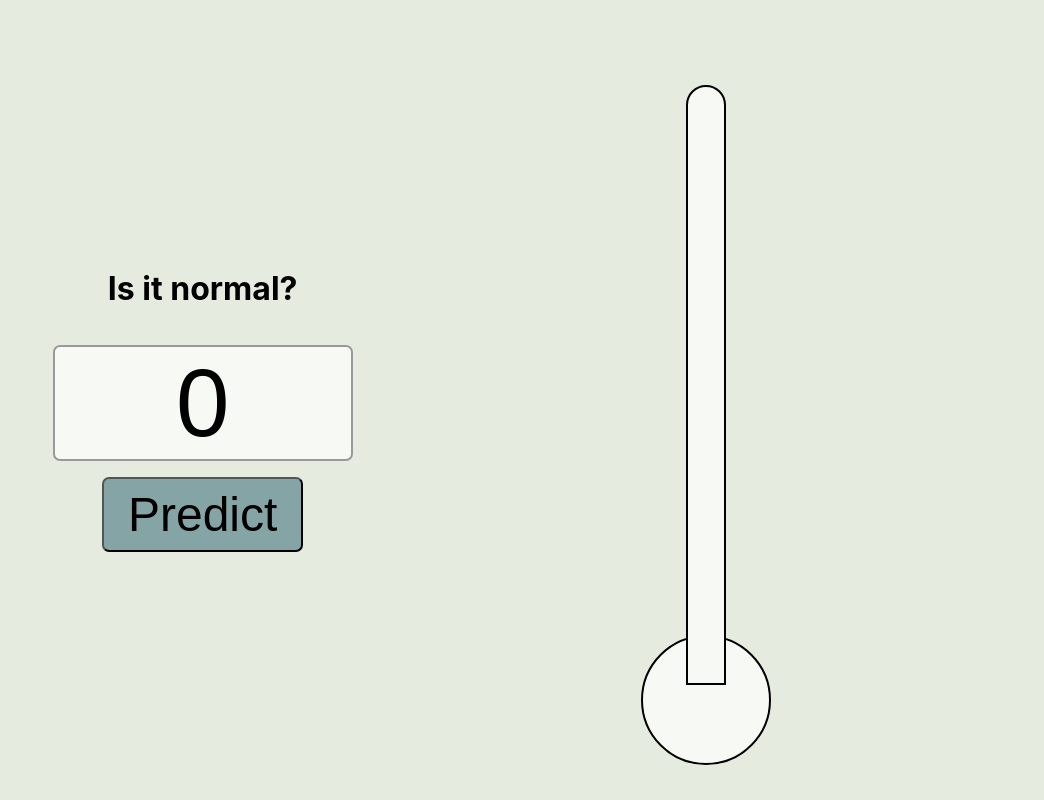
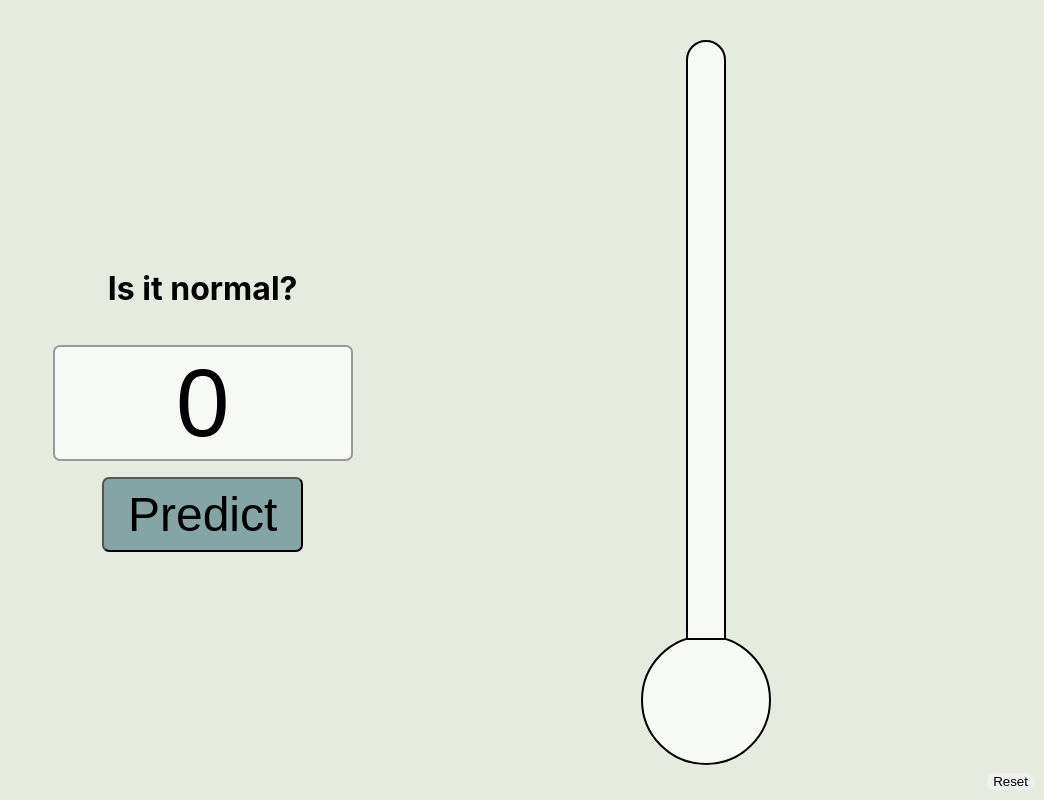
Before and after one commit to jlmcd/hackathon-anomoly-detection-fe, a React (Create React App) app: page / in a window 1280 px wide. Shown: the whole page, without its empty margins (236-1280 px from the left). Built offline with nearby package versions, Linux system fonts and the light colour scheme; the HTML template or start-up script is replaced by a standard one.

Commit message:
style changes, reset button

```diff
--- a/src/App.js
+++ b/src/App.js
@@ -5,7 +5,7 @@ import generateDummyData from './dummyDataGenerator';
 const COLORS = {
   WHITE: '#E6EBE0',
   PURPLE: '#301A4B',
-  RED: '#F39A9D',
+  RED: '#F34213',
   GREEN: '#3F6C51',
   BLUE: '#15616D',
 };
@@ -17,16 +17,24 @@ const App = () => {
     confidence: null,
   });
 
+  const onReset = () => {
+    setResults({
+      prediction: null,
+      confidence: null,
+    });
+    setInputValue(0);
+  };
+
+  const onSubmit = () => {
+    const res = generateDummyData();
+    setResults(res);
+  };
+
   const onValueChange = (evt) => {
     evt.preventDefault();
     const newValue = Number(evt.target.value);
     if (Number.isNaN(newValue) || typeof newValue === 'string') return;
     if (typeof newValue === 'number') setInputValue(Math.abs(newValue));
-  };
-
-  const onSubmit = () => {
-    const res = generateDummyData();
-    setResults(res);
   };
 
   const calculateConfidenceStyle = () => {
@@ -37,10 +45,10 @@ const App = () => {
     };
   };
 
-  const calculateResultColor = (isBackground) => {
+  const calculateResultColor = (includeTransparancy) => {
     if (!results.prediction) return null;
     let backgroundColor = COLORS[results.prediction];
-    if (isBackground) backgroundColor += '33'
+    if (includeTransparancy) backgroundColor += '08';
     return { backgroundColor };
   };
 
@@ -49,7 +57,13 @@ const App = () => {
       <div className="form">
         <h1>Is it normal?</h1>
         <input onChange={onValueChange} type="number" value={inputValue} />
-        <button onClick={onSubmit}>Predict</button>
+        <button
+          className="predict-button"
+          onClick={onSubmit}
+          style={calculateResultColor(true)}
+        >
+          Predict
+        </button>
       </div>
       <div className="thermometer-container">
         <div className="thermometer__stem">
@@ -60,6 +74,9 @@ const App = () => {
         </div>
         <div className="thermometer__bulb" style={calculateResultColor()} />
       </div>
+      <button onClick={onReset} className="reset-button">
+        Reset
+      </button>
     </div>
   );
 };
--- a/src/app.css
+++ b/src/app.css
@@ -3,6 +3,7 @@
   display: flex;
   justify-content: space-evenly;
   align-items: center;
+  transition: 1s;
 }
 .form {
   display: flex;
@@ -16,13 +17,23 @@ button, input {
   border-radius: 7px;
 }
 button {
+  cursor: pointer;
+}
+.reset-button {
+  position: absolute;
+  right: 10px;
+  bottom: 10px;
+  border: none;
+
+}
+.predict-button {
   background-color: #84a4a5;
   font-size: 3rem;
   transition: .2s;
-  cursor: pointer;
   padding: .5rem 1.5rem;
+  border-color: black;
 }
-button:hover {
+.predict-button:hover {
   border-color: #15616D;
   color: #15616D;
   background-color: #dbe3d9;
@@ -54,16 +65,20 @@ input[type=number]::-webkit-outer-spin-button {
   height: 600px;
   margin: 0 auto;
   position: relative;
-  top: 50px;
+  top: 5px;
 }
 .thermometer__confidence-measurement {
   width: 80%;
+  height: 0px;
   position: absolute;
   bottom: 0;
-  left: 4px;
+  left: 50%;
+  transform: translate(-50%, 0px);
+  transition: 1s;
 }
 .thermometer__bulb {
   width: 130px;
   height: 130px;
   border-radius: 50%;
+  transition: 1s;
 }
```
